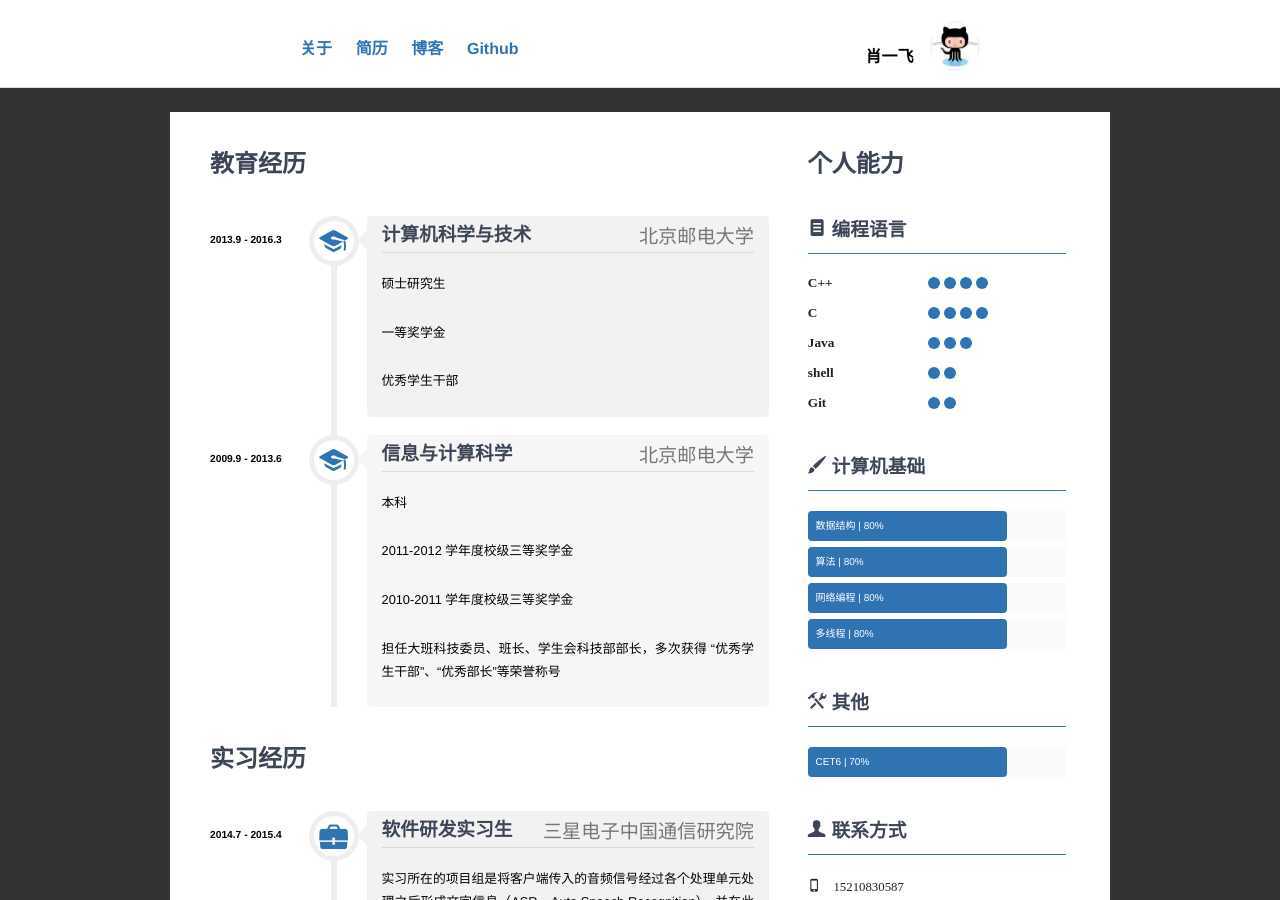
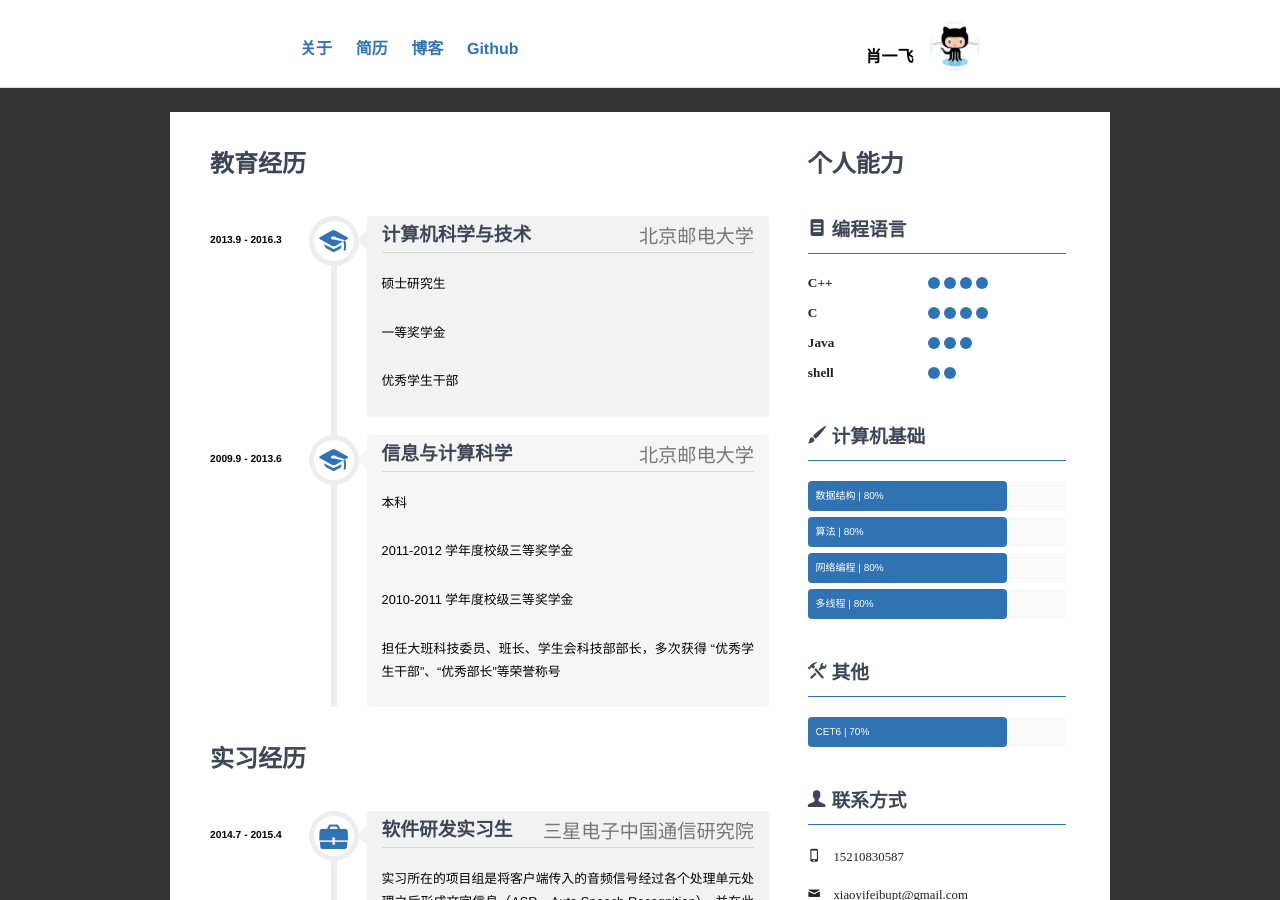
Before and after one commit to xiaoyifeibupt/xiaoyifeibupt.github.io, a Jekyll site: the page built from resume/index.html, in a window 1280 px wide and 900 px high. Built offline with Jekyll 4.4.1, drawn with Linux system fonts in a browser that asks for light colours; Markdown is read by kramdown in place of the engine named in the settings.

Commit message:
修改简历

```diff
--- a/resume/index.html
+++ b/resume/index.html
@@ -120,13 +120,6 @@
 						<span></span>
 					</div>
 				</li>
-				<li>
-					<h5>Git</h5>
-					<div class="rating" data-rating="2">
-						<span></span>
-						<span></span>
-					</div>
-				</li>
 			</ul>
 
 			<h3 class="test"><span class="icon-brush"></span>计算机基础</h3>
```
